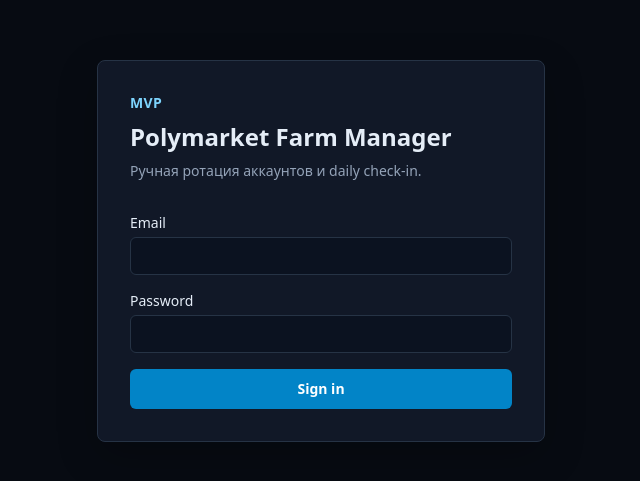
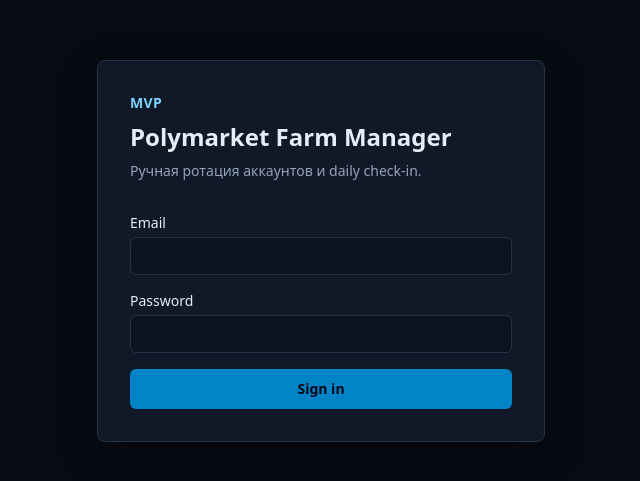
Before and after one commit to dragonxaker1997/poly-dayly-farm, a Next.js app: page /login in a window 1280 px wide. Shown: the part 149-630 px from the top of the page, without its empty margins (319-959 px from the left). Built offline with nearby package versions, Linux system fonts and the light colour scheme.

Commit message:
Stabilize login session and trade updates

```diff
--- a/app/actions.ts
+++ b/app/actions.ts
@@ -288,11 +288,6 @@
     return { ok: false, error: error.message };
   }
 
-  revalidatePath("/owner");
-  revalidatePath("/worker");
-  revalidatePath("/rotation");
-  revalidatePath(`/accounts/${accountId}`);
-
   return { ok: true };
 }
 
--- /dev/null
+++ b/app/login/LoginForm.tsx
@@ -0,0 +1,71 @@
+"use client";
+
+import { useRouter } from "next/navigation";
+import { useState, useTransition } from "react";
+import { createBrowserSupabaseClient } from "@/lib/supabase-browser";
+
+export function LoginForm({ initialError }: { initialError?: string }) {
+  const router = useRouter();
+  const [error, setError] = useState(initialError ?? "");
+  const [isPending, startTransition] = useTransition();
+
+  function submit(formData: FormData) {
+    const email = String(formData.get("email") || "").trim();
+    const password = String(formData.get("password") || "");
+    const supabase = createBrowserSupabaseClient();
+
+    setError("");
+    startTransition(async () => {
+      const { error: signInError } = await supabase.auth.signInWithPassword({ email, password });
+
+      if (signInError) {
+        setError(signInError.message);
+        return;
+      }
+
+      router.replace("/");
+      router.refresh();
+    });
+  }
+
+  return (
+    <>
+      {error ? (
+        <div className="mb-5 rounded-md border border-red-500/30 bg-red-500/10 px-4 py-3 text-sm text-red-300">
+          {error === "missing-profile"
+            ? "Для пользователя не найден profile. Проверь profiles table."
+            : error}
+        </div>
+      ) : null}
+
+      <form action={submit} className="space-y-4">
+        <label className="block text-sm font-medium">
+          Email
+          <input
+            className="focus-ring mt-1 rounded-md border border-line px-3 py-2"
+            name="email"
+            type="email"
+            required
+            autoComplete="email"
+          />
+        </label>
+        <label className="block text-sm font-medium">
+          Password
+          <input
+            className="focus-ring mt-1 rounded-md border border-line px-3 py-2"
+            name="password"
+            type="password"
+            required
+            autoComplete="current-password"
+          />
+        </label>
+        <button
+          disabled={isPending}
+          className="focus-ring w-full rounded-md bg-ink px-4 py-2.5 text-sm font-semibold text-slate-950 disabled:opacity-60"
+        >
+          {isPending ? "Signing in..." : "Sign in"}
+        </button>
+      </form>
+    </>
+  );
+}
--- a/app/login/page.tsx
+++ b/app/login/page.tsx
@@ -1,4 +1,4 @@
-import { signIn } from "@/app/login/actions";
+import { LoginForm } from "@/app/login/LoginForm";
 
 export default function LoginPage({
   searchParams
@@ -14,39 +14,7 @@
           <p className="mt-2 text-sm text-slate-600">Ручная ротация аккаунтов и daily check-in.</p>
         </div>
 
-        {searchParams.error ? (
-          <div className="mb-5 rounded-md border border-red-200 bg-red-50 px-4 py-3 text-sm text-red-700">
-            {searchParams.error === "missing-profile"
-              ? "Для пользователя не найден profile. Проверь seed или profiles table."
-              : searchParams.error}
-          </div>
-        ) : null}
-
-        <form action={signIn} className="space-y-4">
-          <label className="block text-sm font-medium">
-            Email
-            <input
-              className="focus-ring mt-1 rounded-md border border-line px-3 py-2"
-              name="email"
-              type="email"
-              required
-              autoComplete="email"
-            />
-          </label>
-          <label className="block text-sm font-medium">
-            Password
-            <input
-              className="focus-ring mt-1 rounded-md border border-line px-3 py-2"
-              name="password"
-              type="password"
-              required
-              autoComplete="current-password"
-            />
-          </label>
-          <button className="focus-ring w-full rounded-md bg-ink px-4 py-2.5 text-sm font-semibold text-white">
-            Sign in
-          </button>
-        </form>
+        <LoginForm initialError={searchParams.error} />
       </section>
     </main>
   );
--- /dev/null
+++ b/lib/supabase-browser.ts
@@ -0,0 +1,8 @@
+import { createBrowserClient } from "@supabase/ssr";
+
+export function createBrowserSupabaseClient() {
+  return createBrowserClient(
+    process.env.NEXT_PUBLIC_SUPABASE_URL!,
+    process.env.NEXT_PUBLIC_SUPABASE_ANON_KEY!
+  );
+}
```
